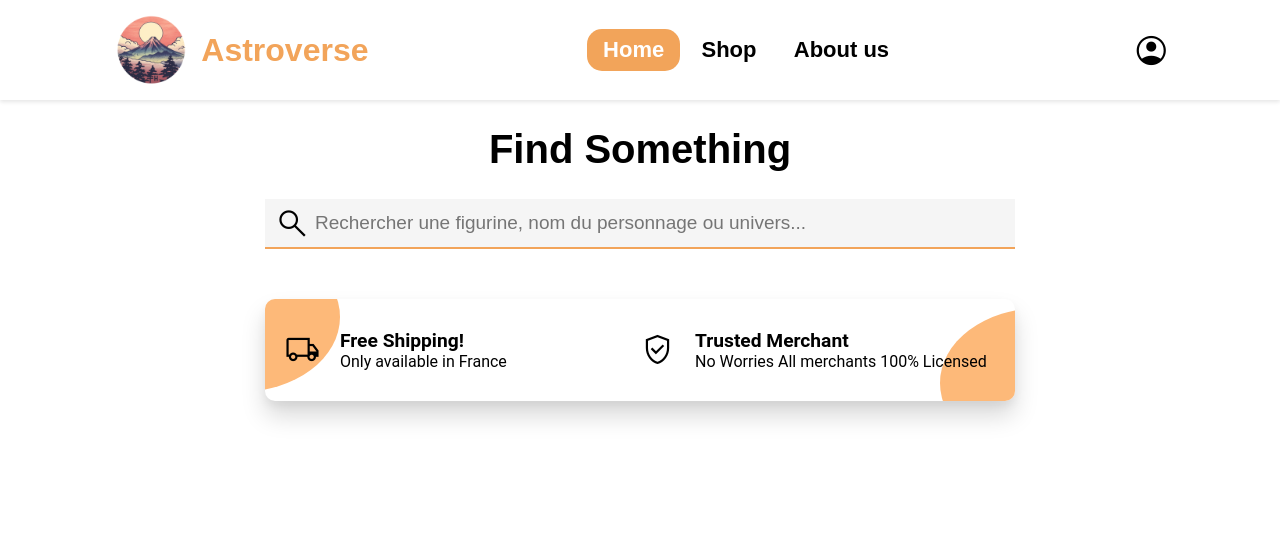
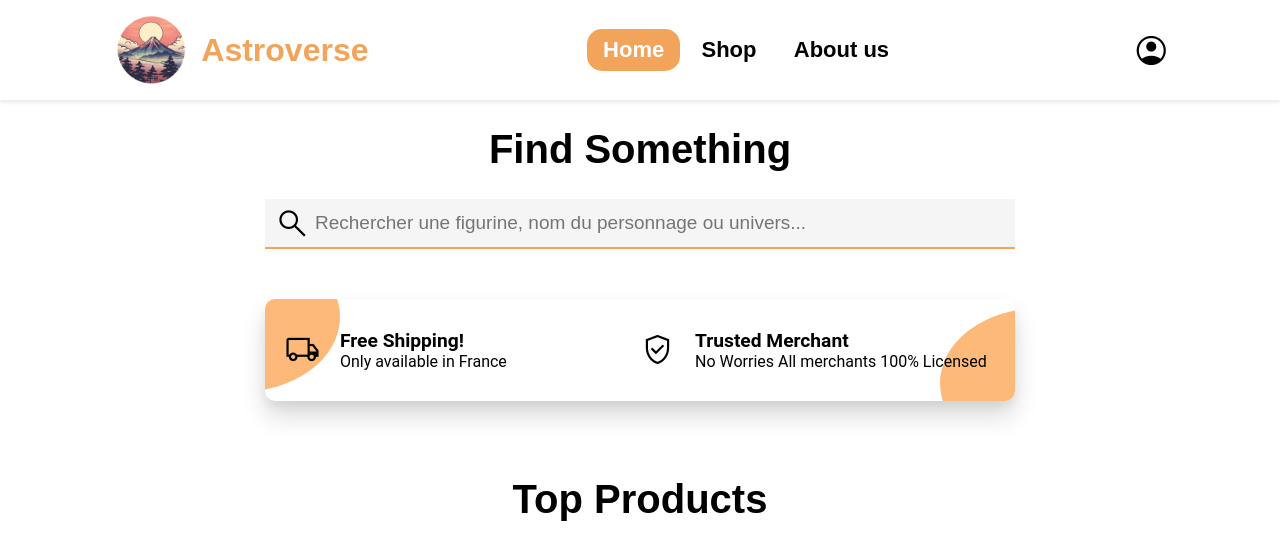
Before and after one commit to Yghlis/Astroverse, a Vue app in the folder client/: page / in a window 1280 px wide. Shown: the top 560 px of the page. Built offline with nearby package versions, Linux system fonts and the light colour scheme; a web font is replaced by a local one.

Commit message:
add highlight composant

```diff
--- /dev/null
+++ b/client/src/components/landingPage/HighLight.vue
@@ -0,0 +1,24 @@
+<template>
+  <div class="highlight">
+    <h1>Top Products</h1>
+  </div>
+</template>
+
+<script setup></script>
+
+<style lang="scss" scoped>
+.highlight {
+  width: 100%;
+  background-color: #ffffff;
+  display: flex;
+  flex-direction: column;
+  justify-content: center;
+  align-items: center;
+  h1 {
+    font-size: 2.5rem;
+    font-weight: 700;
+    text-align: center;
+    font-family: "Nippo", sans-serif;
+  }
+}
+</style>
--- a/client/src/components/landingPage/TopLanding.vue
+++ b/client/src/components/landingPage/TopLanding.vue
@@ -31,7 +31,7 @@
 
 <style lang="scss" scoped>
 .top-landing {
-  padding-bottom: 100px;
+  padding-bottom: 50px;
   width: 100%;
   background-color: #ffffff;
   display: flex;
--- a/client/src/views/LandingPage.vue
+++ b/client/src/views/LandingPage.vue
@@ -1,11 +1,13 @@
 <template>
   <div class="container-landing">
     <TopLanding></TopLanding>
+    <HighLight></HighLight>
   </div>
 </template>
 
 <script setup>
 import TopLanding from "../components/landingPage/TopLanding.vue";
+import HighLight from "../components/landingPage/HighLight.vue";
 </script>
 
 <style lang="scss" scoped>
```
